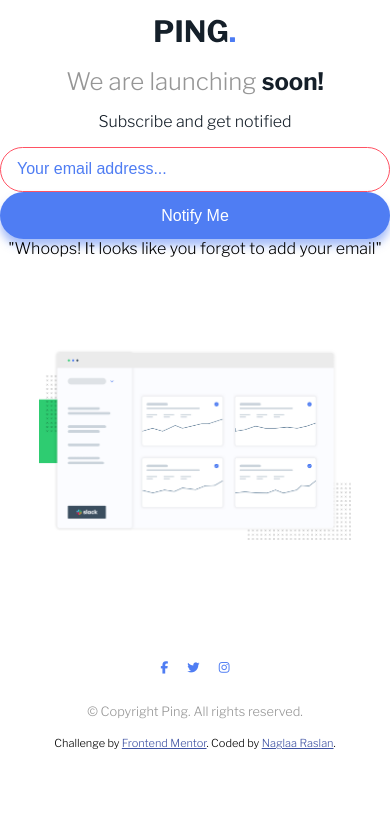
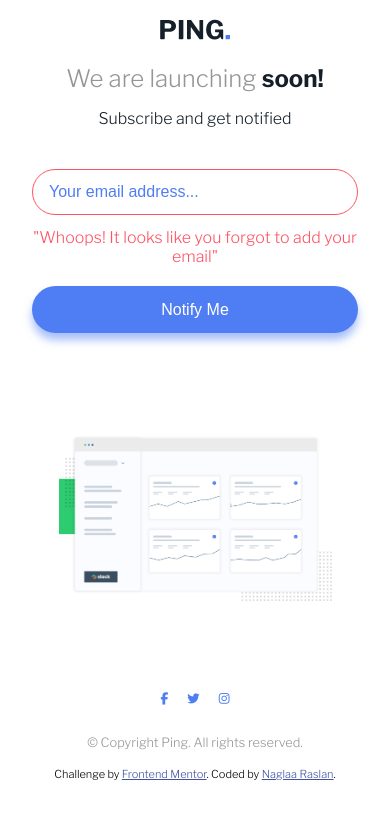
Before and after one commit to codeAndcocoa/ping-coming-soon-page, a plain HTML site: page index.html in a window 390 px wide. Both pictures are taken after a click on the button "Notify Me". Drawn offline with nearby package versions, Linux system fonts and the light colour scheme.

Commit message:
Update style.css

```diff
--- a/style.css
+++ b/style.css
@@ -27,21 +27,25 @@ body {
   overflow-x: hidden;
   min-height: 100vh;
 }
+
 header,
 main,
 footer {
   flex: 1;
 }
+
 /*** Header */
+
 header {
   width: 100%;
   margin: 0;
   text-align: center;
 }
+
 header img {
-  width: 80px;
+  width: 70px;
   max-width: 100%;
-  margin:1.2rem auto;
+  margin: 1.2rem auto;
 }
 
 header .title {
@@ -49,6 +53,7 @@ header .title {
   color: var(--neutral1);
   font-weight: 300;
 }
+
 header .title strong {
   color: var(--neutral2);
 }
@@ -58,34 +63,40 @@ header .notification {
   font-size: 1.2rem;
   margin: 1rem auto;
 }
-/*** Subscription form  */
-#subscribe-form {
-  position: relative;
-}
-.form-flex {
-  display: flex;
-  justify-content: center;
-  align-items: center;
-  width: 40rem;
+
+/*** Subscription section  */
+.form-grid{
+  width: 50rem;
   max-width: 100%;
-  margin: 1.3rem auto;
-  padding: 1rem;
-  gap: 1rem;
+  margin: 1.2rem auto;
+  padding:  1rem;
+  display: grid;
+  grid-template-columns: repeat(3, 1fr);
+  grid-template-rows: repeat(2, 1fr);
 }
 
-.form-flex .input {
-  flex: 2;
+.cell {
+  padding: .4rem 1rem;
 }
-.form-flex .btn {
-  flex: 1;
+.cell1{
+  grid-column: 1 / 3;
 }
+.cell3{
+  grid-row: 2 / 3;
+  grid-column: 1 / span 3;
+  display: none;
+
+}
+
+
 #email,
 #subscribe-btn {
   width: 100%;
   padding: 0.9rem 1rem;
   border-radius: 25px;
 }
-#email {
+
+.normal-style {
   border: 1.1px solid var(--primary1);
   outline: none;
 }
@@ -93,6 +104,7 @@ header .notification {
   color: var(--primary1);
   font-size: 1rem;
 }
+
 #subscribe-btn {
   border: none;
   outline: none;
@@ -102,20 +114,24 @@ header .notification {
   box-shadow: 0px 7px 8px hsl(223, 87%, 63%, 0.5);
   cursor: pointer;
 }
-#subscribe-btn:hover{
-  background-color: hsl(223, 87%, 63% , 0.7);
+#subscribe-btn:hover {
+  background-color: hsl(223, 87%, 63%, 0.7);
 }
-#subscribe-form .error-msg {
-  position: absolute;
+
+.error-messages {
+  text-align: left;
   color: var(--secondary2);
-  font-size: 0.78rem;
-  left: 30%;
-  top: 90%;
-  display: none;
+  font-size: 1rem;
 }
+
+.empty-error-msg,
+.format-error-msg {
+ display: none;
+}
+
 /*** Main illustration */
 .image-container {
-  width: 45rem;
+  width: 53rem;
   max-width: 100%;
   margin: 1rem auto;
 }
@@ -151,9 +167,7 @@ footer .copyright {
   font-size: .8rem;
 
 }
-.black::placeholder{
-  color:#000;
-}
+
 /***Media Queries  */
 @media screen and (max-width: 600px) {
   header .title {
@@ -162,31 +176,38 @@ footer .copyright {
   header .notification{
     font-size: 1rem;
   }
-  #subscribe-form .error-msg {
-    left: 10%;
-    transform: translateX(-20%);
-    top: 45%;
-  }
   .image-container {
     width: 80%;
   }
 }
-
 @media screen and (max-width: 768px) {
-  .form-flex {
-    flex-direction: column;
-    gap: 3rem;
+  .form-grid{
+    grid-template-columns: 1fr;
   }
-  .form-flex .btn,
-  .form-flex .input {
-    width: 100%;
+  .cell1 , .cell3{
+    grid-area: auto;
+  }
+  .cell1{
+    order: 0;
+  }
+  .cell3{
+    order: 1;
+  }
+  .cell2{
+    order: 2;
   }
   #subscribe-form .error-msg {
     font-size: 0.89rem;
-    left: 36%;
-    top: 45%;
   }
   .social-icons li {
     font-size: .77rem;
   }
+  .image-container{
+    max-width: 70%;
+    text-align: center;
+  }
+  .error-messages {
+    text-align: center
+  }
+
 }
```
